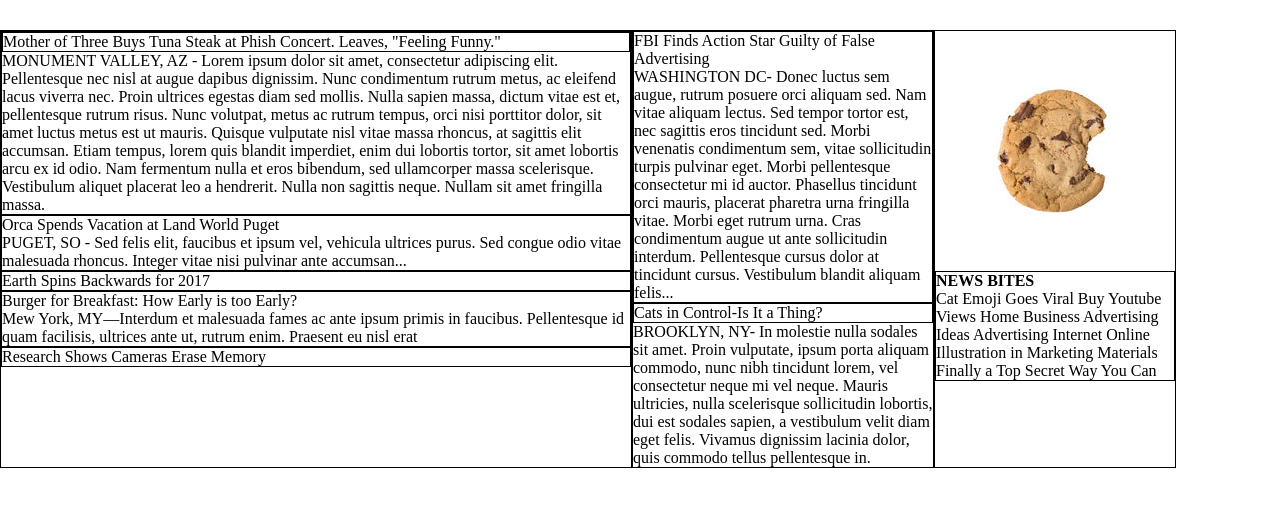
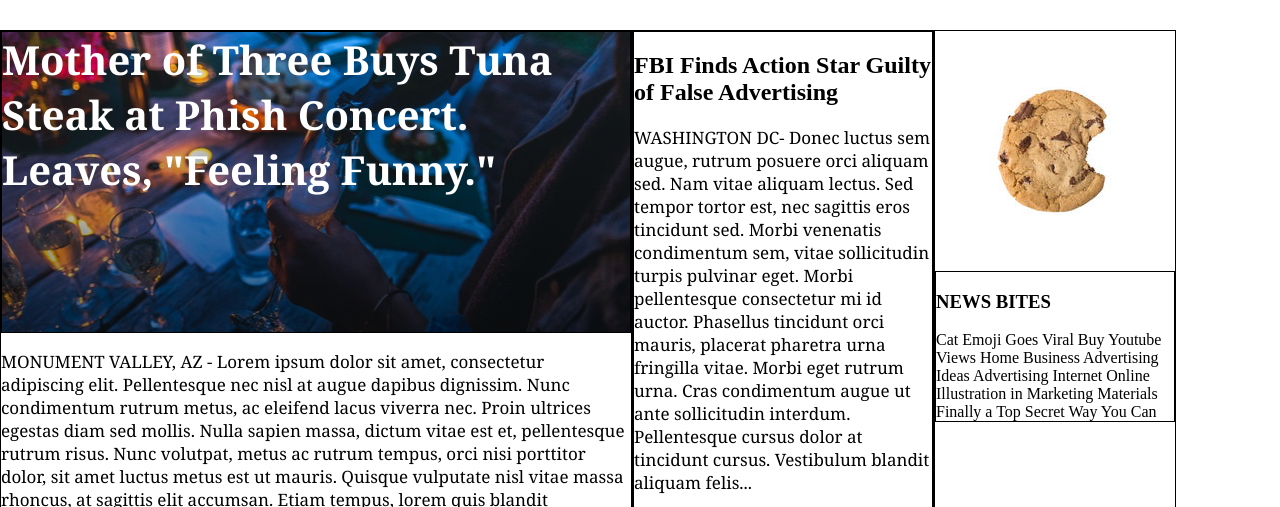
Before and after one commit to APVdK/mytimes, a plain HTML site: page index.html in a window 1280 px wide. Shown: the part 86-593 px from the top of the page. Drawn offline with Linux system fonts and the light colour scheme.

Commit message:
Add images and text styles.

```diff
--- a/css/style.css
+++ b/css/style.css
@@ -84,20 +84,47 @@ section {
 	width: 630px;
 }
 
-.phish {
+.phish .image {
+	background-image: url(../resources/images/img-story-main.png);
 	border: 1px solid black;
+	font-size: 40px;
+	text-align: left;
 }
 
-.phish-image {
+.image {
 	border: 1px solid black;
+	color: white;
+	display: flex;
+	font-family: Georgia;
+	font-size: 30px;
+	font-weight: bold;
+	height: 300px;
+	justify-content: center;
+}
+
+p {
+	color: black;
+	display: block;
+	font-family: Georgia;
+	font-size: 17px;
+	margin: 1em 0;
 }
 
 .orca {
 	border: 1px solid black;
 }
 
+h2 {
+	display: block;
+	font-size: 1.5em;
+	font-weight: bold;
+	margin: 0.83em 0;
+}
+
 .earth {
+	background-image: url(../resources/images/img-story-2.png);
 	border: 1px solid black;
+
 }
 
 .burgers {
@@ -105,7 +132,9 @@ section {
 }
 
 .cameras {
+	background-image: url(../resources/images/img-story-3.png);
 	border: 1px solid black;
+
 }
 
 /*Second Column*/
@@ -122,7 +151,9 @@ section {
 }
 
 .cats {
+	background-image: url(../resources/images/img-story-1.png);
 	border: 1px solid black;
+
 }
 /*Third Column*/
 
@@ -134,7 +165,10 @@ section {
 }
 
 h3 {
+	display: block;
+	font-size: 1.17em;
 	font-weight: bold;
+	margin: 1em 0;
 }
 
 .news-bites {
--- a/index.html
+++ b/index.html
@@ -30,7 +30,7 @@
 
       <div class="large">
         <div class="phish">
-          <div class="phish-image">
+          <div class="image">
             <span>Mother of Three Buys Tuna Steak at Phish Concert. Leaves, "Feeling Funny."</span>
           </div>
 
@@ -39,21 +39,19 @@
 
         <div class="orca">
           <h2>Orca Spends Vacation at Land World Puget</h2>
-
           <p>PUGET, SO - Sed felis elit, faucibus et ipsum vel, vehicula ultrices purus. Sed congue odio vitae malesuada rhoncus. Integer vitae nisi pulvinar ante accumsan...</p>
         </div>
 
-        <div class="earth">
+        <div class="earth image">
           <span>Earth Spins Backwards for 2017</span>
         </div>
 
         <div class="burgers">
           <h2>Burger for Breakfast: How Early is too Early?</h2>
-
           <p>Mew York, MY—Interdum et malesuada fames ac ante ipsum primis in faucibus. Pellentesque id quam facilisis, ultrices ante ut, rutrum enim. Praesent eu nisl erat</p>
         </div>
 
-        <div class="cameras">
+        <div class="cameras image">
           <span>Research Shows Cameras Erase Memory</span>
         </div>
       </div>
@@ -68,7 +66,7 @@
         <p>WASHINGTON DC- Donec luctus sem augue, rutrum posuere orci aliquam sed. Nam vitae aliquam lectus. Sed tempor tortor est, nec sagittis eros tincidunt sed. Morbi venenatis condimentum sem, vitae sollicitudin turpis pulvinar eget. Morbi pellentesque consectetur mi id auctor. Phasellus tincidunt orci mauris, placerat pharetra urna fringilla vitae. Morbi eget rutrum urna. Cras condimentum augue ut ante sollicitudin interdum. Pellentesque cursus dolor at tincidunt cursus. Vestibulum blandit aliquam felis...</p>
         </div>
 
-        <div class="cats">
+        <div class="cats image">
           <span>Cats in Control-Is It a Thing?</span>
         </div>
 
```
